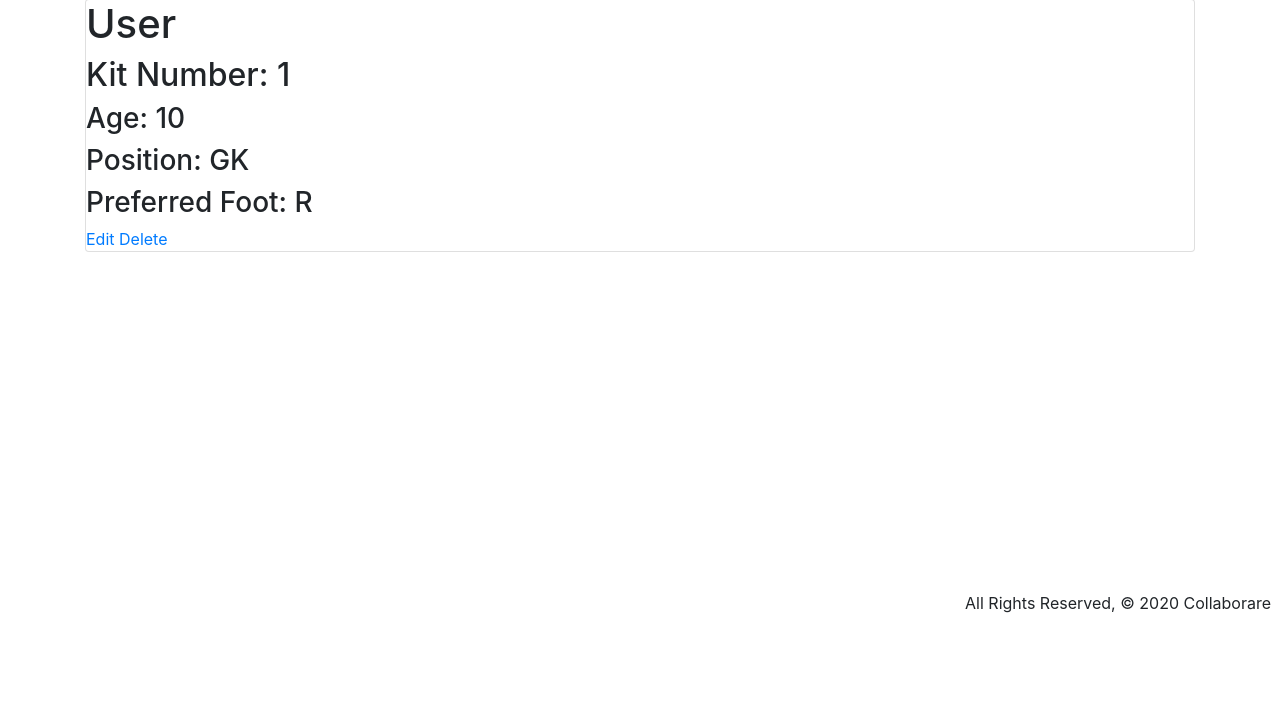
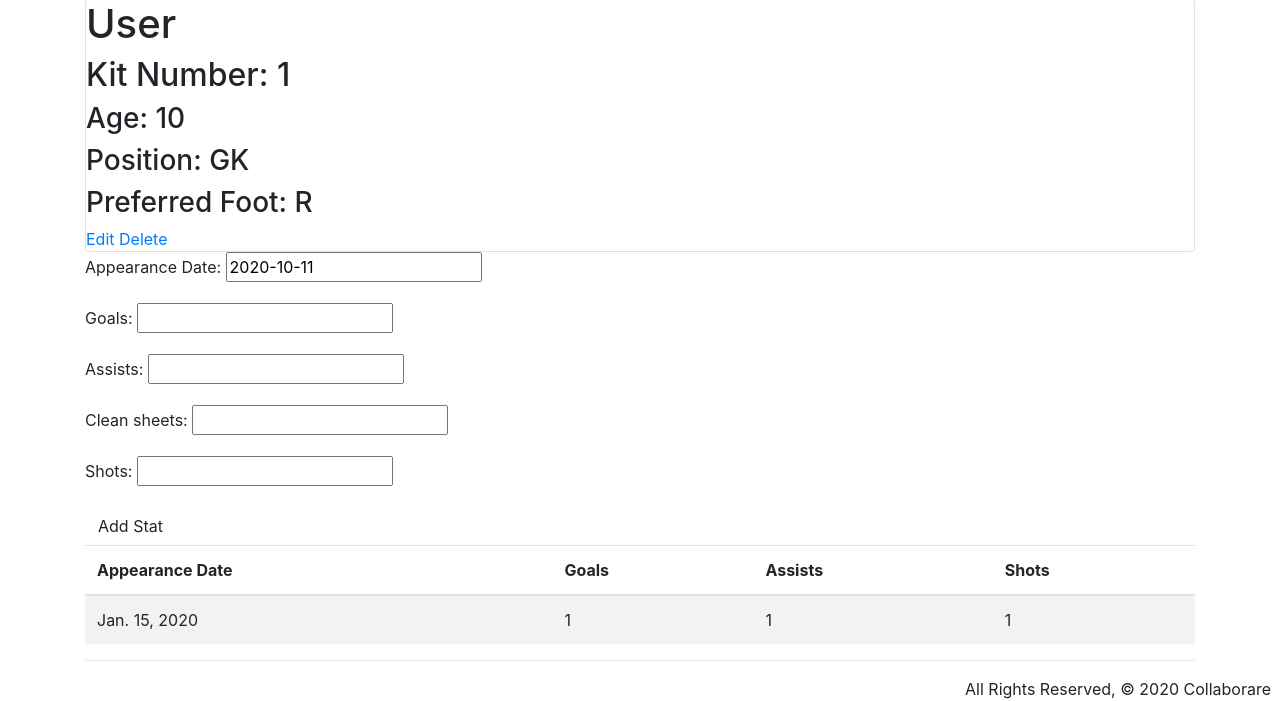
Before and after one commit to cemaytac/Collaborare, a Django app: page /players/1/ in a window 1280 px wide. Shown: the part 185-886 px from the top of the page. Before the commit the page ends 798 px from the top, so only its background shows below. Run offline with Django 3.2, Linux system fonts and the light colour scheme; tables that the repository leaves empty hold one stand-in row (values such as "Sample post"); some libraries are stand-ins or nearby versions.

Commit message:
fix code

```diff
--- /dev/null
+++ b/main_app/forms.py
@@ -0,0 +1,9 @@
+from django.forms import ModelForm
+from .models import Stat
+
+
+class StatForm(ModelForm):
+    class Meta:
+        model = Stat
+        fields = ['date', 'goals', 'assists',
+                  'clean_sheets', 'shots']
--- a/main_app/models.py
+++ b/main_app/models.py
@@ -1,4 +1,5 @@
 from django.db import models
+from django.db.models import Sum, Avg, Count
 from django.contrib.auth.models import User
 from django.urls import reverse
 from datetime import date
--- a/main_app/templates/players/detail.html
+++ b/main_app/templates/players/detail.html
@@ -24,5 +24,34 @@
     </div>
   </div>
 </div>
+<div class="form-group">
+  <form action="{% url 'add_stats' player.id %}" method="post">
+    {% csrf_token %}
+    {{ stat_form.as_p }}
+    <input type="submit" class="btn" value="Add Stat">
+  </form>
+  <table class="table table-striped">
+    <thead>
+      <tr>
+        <th scope="col">Appearance Date</th>
+        <th scope="col">Goals</th>
+        <th scope="col">Assists</th>
+        <th scope="col">Shots</th>
+      </tr>
+    </thead>
+    <tbody>
+      {% for stat in player.stat_set.all %}
+      <tr>
+        <td scope="row">{{stat.date}}</td>
+        <td scope="row">{{stat.goals}}</td>
+        <td scope="row">{{stat.assists}}</td>
+        <td scope="row">{{stat.shots}}</td>
+
+      </tr>
+      {% endfor %}
+    </tbody>
+  </table>
+</div>
+<hr>
 
 {% endblock %}
--- a/main_app/urls.py
+++ b/main_app/urls.py
@@ -11,4 +11,6 @@ urlpatterns = [
          views.PlayerUpdate.as_view(), name='players_update'),
     path('players/<int:pk>/delete/',
          views.PlayerDelete.as_view(), name='players_delete'),
+    path('players/<int:player_id>/add_stats',
+         views.add_stats, name='add_stats'),
 ]
--- a/main_app/views.py
+++ b/main_app/views.py
@@ -1,6 +1,7 @@
-from django.shortcuts import render
+from django.shortcuts import render, redirect
 from django.views.generic.edit import CreateView, UpdateView, DeleteView
 from .models import Player
+from .forms import StatForm
 
 # Create your views here.
 
@@ -20,7 +21,17 @@ def players_index(request):
 
 def players_detail(request, player_id):
     player = Player.objects.get(id=player_id)
-    return render(request, 'players/detail.html', {'player': player})
+    stat_form = StatForm()
+    return render(request, 'players/detail.html', {'player': player, 'stat_form': stat_form})
+
+
+def add_stats(request, player_id):
+    form = StatForm(request.POST)
+    if form.is_valid():
+        new_stats = form.save(commit=False)
+        new_stats.player_id = player_id
+        new_stats.save()
+    return redirect('detail', player_id=player_id)
 
 
 class PlayerCreate(CreateView):
```
